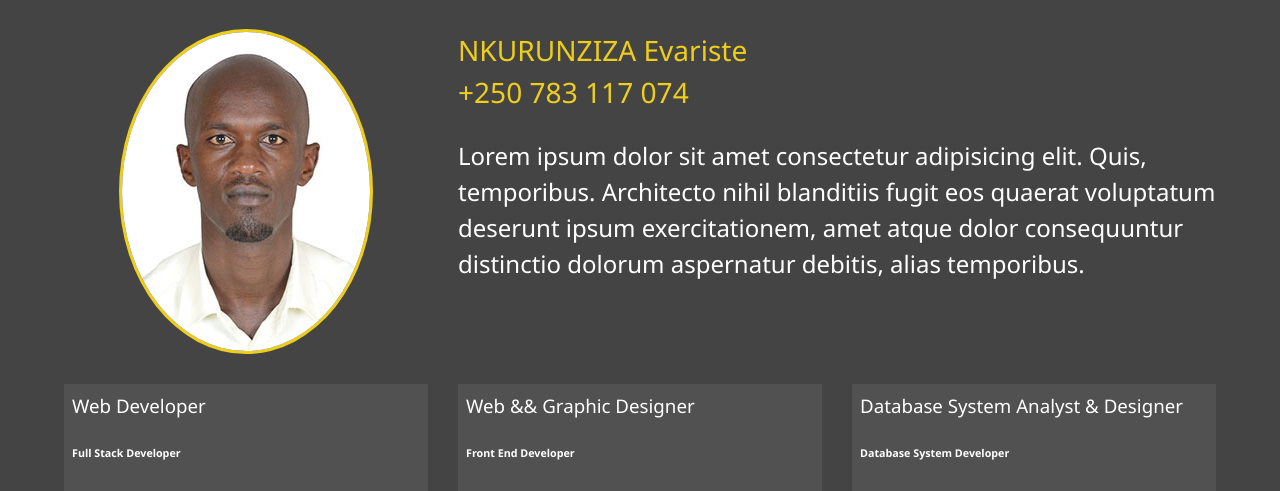
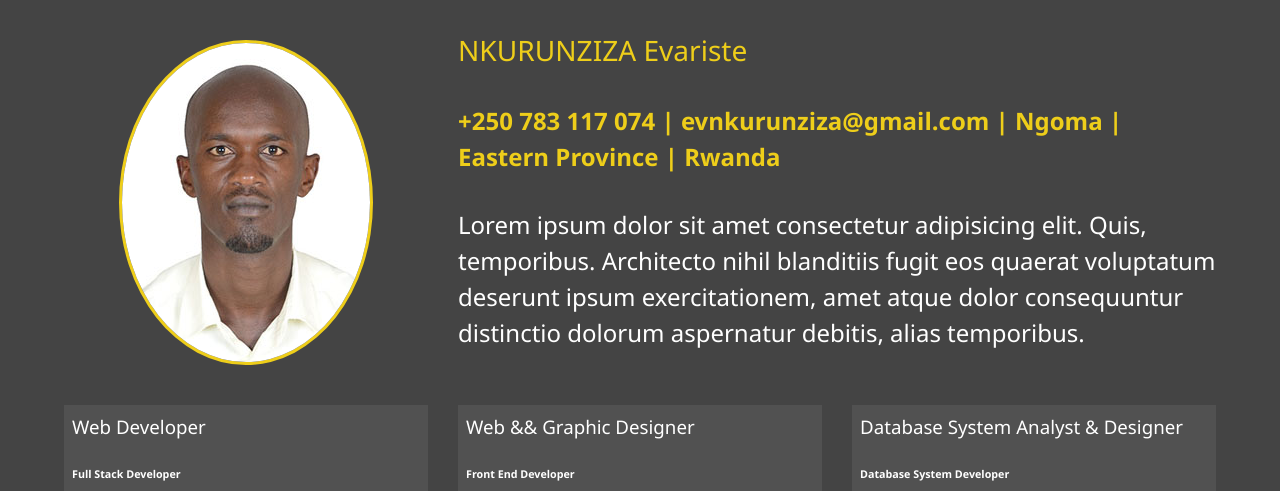
Before and after one commit to evaristenk/nkurunziza, a plain HTML site: page about.html in a window 1280 px wide. Shown: the part 253-744 px from the top of the page. Drawn offline with Linux system fonts and the light colour scheme.

Commit message:
Update about.html

```diff
--- a/about.html
+++ b/about.html
@@ -54,7 +54,7 @@
             <img src="img/evariste.jpg" alt="Evariste Nkurunziza" class="bio-image">
             <div class="bio">
                 <h3 class="text-secondary">NKURUNZIZA Evariste</h3>
-                <h3 class="text-secondary">+250 783 117 074</h3>
+                <h4 class="text-secondary">+250 783 117 074 | evnkurunziza@gmail.com | Ngoma | Eastern Province | Rwanda</h4>
                 <p>Lorem ipsum dolor sit amet consectetur adipisicing elit. Quis, temporibus. Architecto nihil blanditiis fugit eos quaerat voluptatum deserunt ipsum exercitationem, amet atque dolor consequuntur distinctio dolorum aspernatur debitis, alias temporibus.</p>
             </div>
             <div class="job job1">
```
